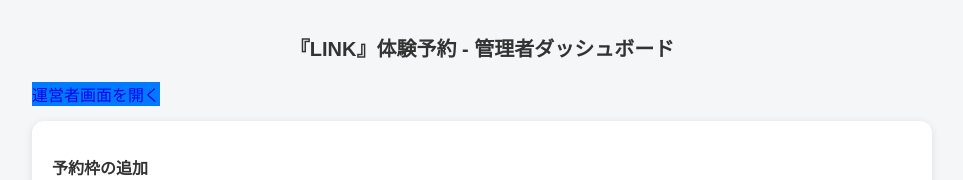
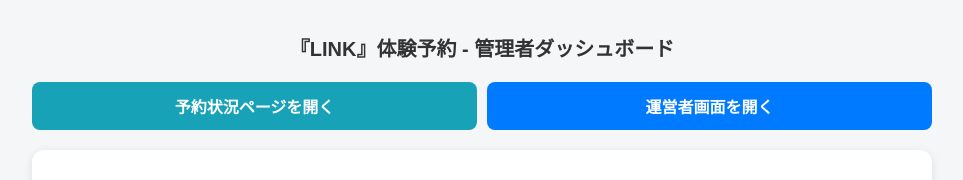
Before and after one commit to itsridm/link_reservation_system, a website: page public/admin.html in a window 1280 px wide. Shown: the top 180 px of the page, without its empty margins (158-1121 px from the left). Drawn offline with nearby package versions, Linux system fonts and the light colour scheme; no server answers.

Commit message:
fix buttons on admin page for monitor and manager links

```diff
--- a/public/admin.html
+++ b/public/admin.html
@@ -19,7 +19,13 @@
     button:hover { background: #05b34c; }
     .btn-danger { background: #dc3545; padding: 6px 12px; font-size: 13px; }
     .btn-danger:hover { background: #c82333; }
-    .btn-manager { background: #007bff; display: inline-block; text-decoration: none; text-align: center; margin-bottom: 15px; }
+
+    /* ナビゲーションボタンエリア */
+    .nav-buttons { display: flex; gap: 10px; margin-bottom: 20px; }
+    .btn-nav { flex: 1; padding: 12px; text-align: center; border-radius: 8px; font-weight: bold; text-decoration: none; color: white; display: inline-block; }
+    .btn-monitor { background: #17a2b8; }
+    .btn-monitor:hover { background: #138496; }
+    .btn-manager { background: #007bff; }
     .btn-manager:hover { background: #0056b3; }
 
     /* 予約枠一覧リスト */
@@ -35,8 +41,11 @@
   <div class="container">
     <h1>『LINK』体験予約 - 管理者ダッシュボード</h1>
 
-    <!-- 運営者画面へのボタン -->
-    <a href="/manager" class="btn-manager" target="_blank">運営者画面を開く</a>
+    <!-- 予約状況ページ / 運営者画面を開くボタン -->
+    <div class="nav-buttons">
+      <a href="/monitor" class="btn-nav btn-monitor" target="_blank">予約状況ページを開く</a>
+      <a href="/manager" class="btn-nav btn-manager" target="_blank">運営者画面を開く</a>
+    </div>
 
     <!-- 枠管理カード -->
     <div class="card">
```
